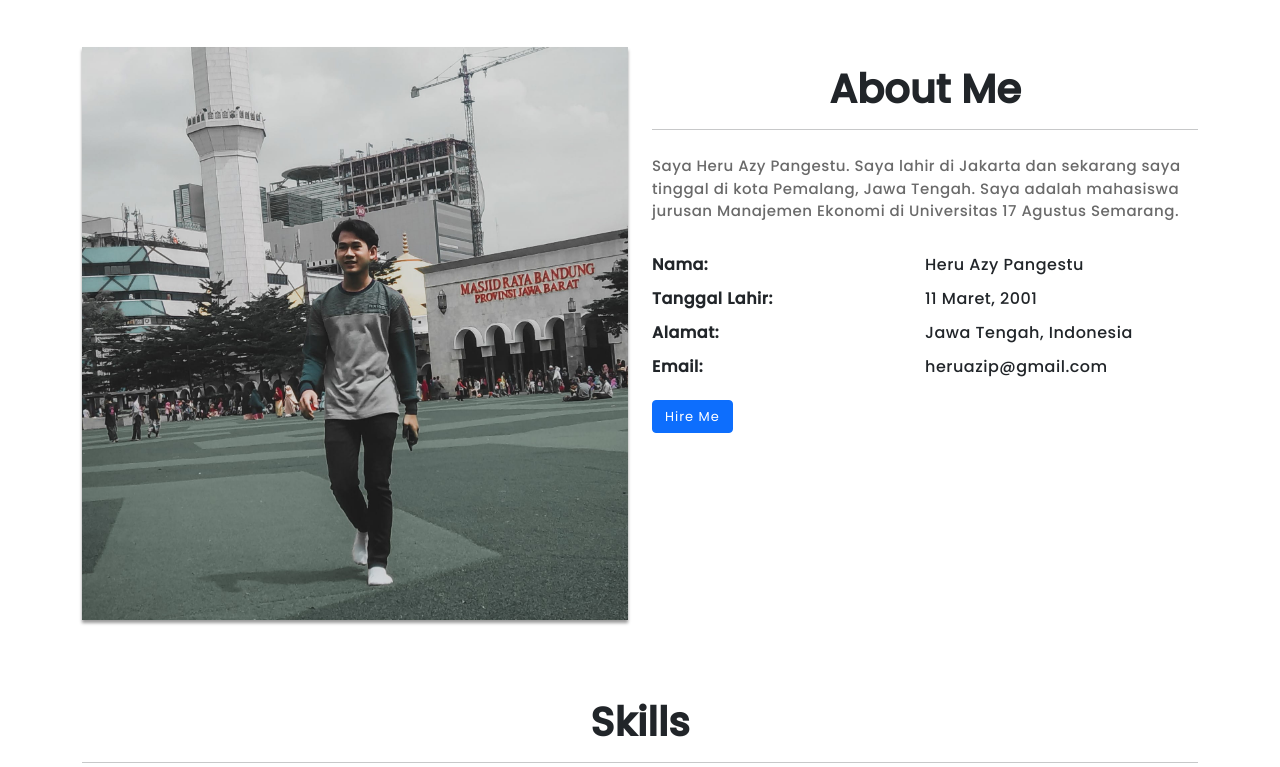
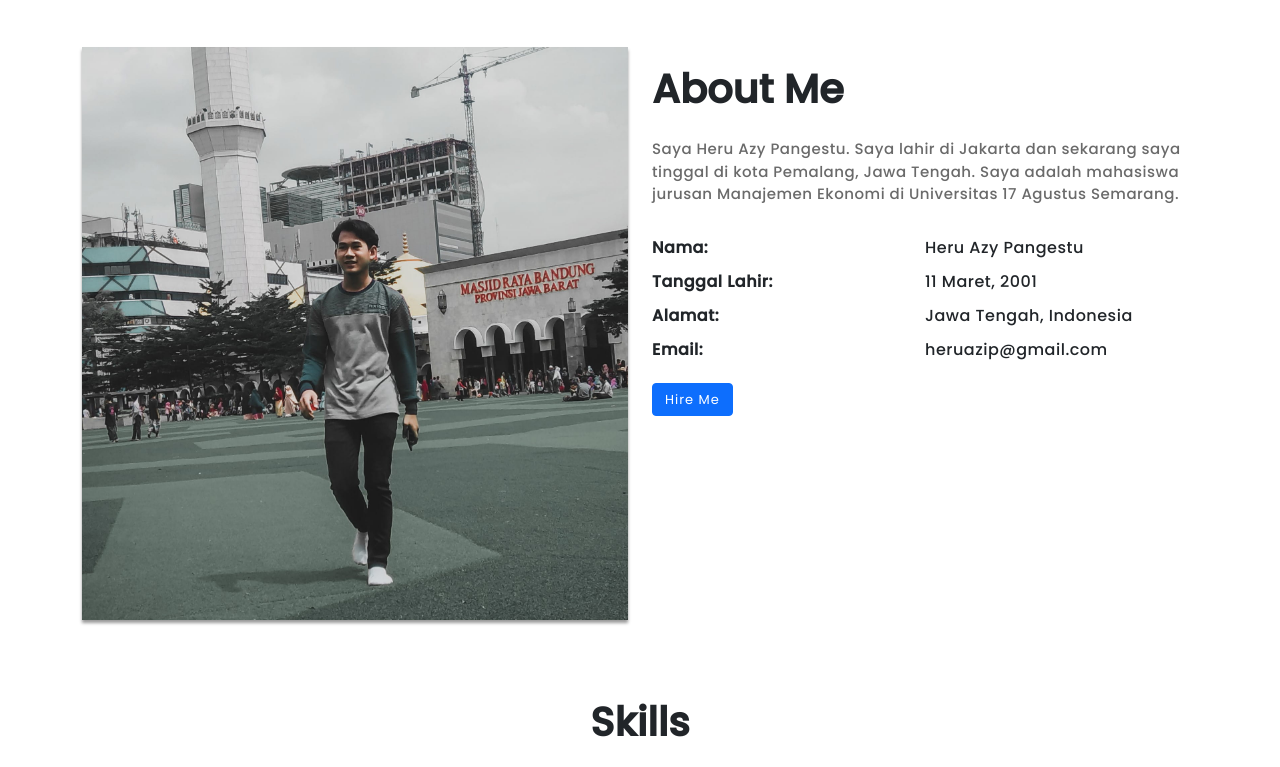
Before and after one commit to heruazy/heruazy.github.io, a plain HTML site: page index.html in a window 1280 px wide. Shown: the part 820-1587 px from the top of the page. Drawn offline with nearby package versions, Linux system fonts and the light colour scheme.

Commit message:
hapus hr

```diff
--- a/index.html
+++ b/index.html
@@ -76,8 +76,7 @@
                 <div class="kanan col-md-6">
                     <div class="row justify-content-start">
                         <div class="col-md-12 heading-section">
-                            <h2 class="text-center">About Me</h2>
-                            <hr>
+                            <h2>About Me</h2>
                             <p>Saya Heru Azy Pangestu. Saya lahir di Jakarta dan sekarang saya tinggal di kota Pemalang, Jawa Tengah. Saya adalah mahasiswa jurusan Manajemen Ekonomi di Universitas 17 Agustus Semarang.</p>
                             <ul class="about-info mt-3 px-md-0 px-2">
                                 <li class="d-flex">
@@ -113,7 +112,6 @@
             <div class="row justify-content-center">
                 <div class="col text-center mb-3 mt-5">
                     <h2>Skills</h2>
-                    <hr>
                 </div>
                 <div class="row justify-content-center">
                     <div class="col-md-11">
@@ -190,7 +188,6 @@
             <div class="row text-center">
                 <div class="col mb-3 mt-5">
                     <h2>Works</h2>
-                    <hr>
                 </div>
             </div>
             <div class="row mb-3">
@@ -230,7 +227,6 @@
             <div class="row text-center">
                 <div class="col mb-3 mt-5">
                     <h2>Contact</h2>
-                    <hr>
                 </div>
             </div>
             <div class="row justify-content-center">
```
